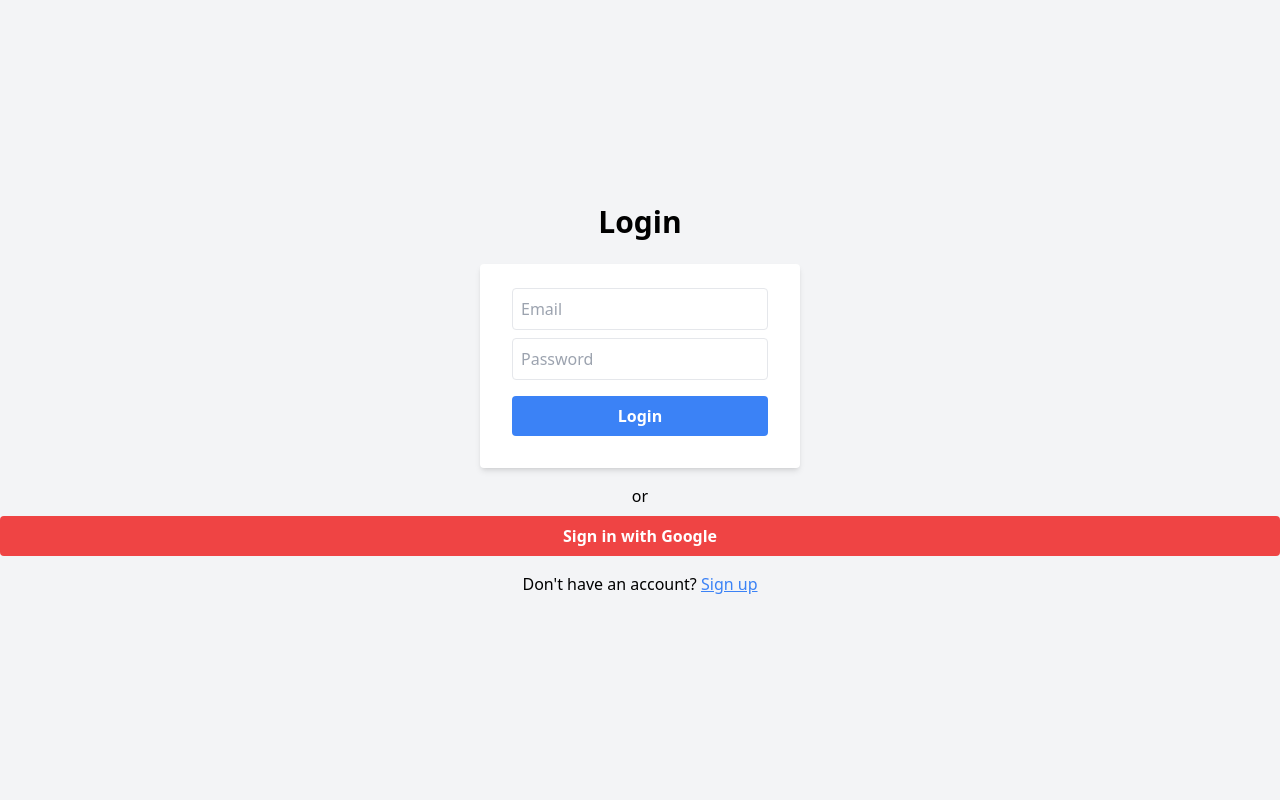
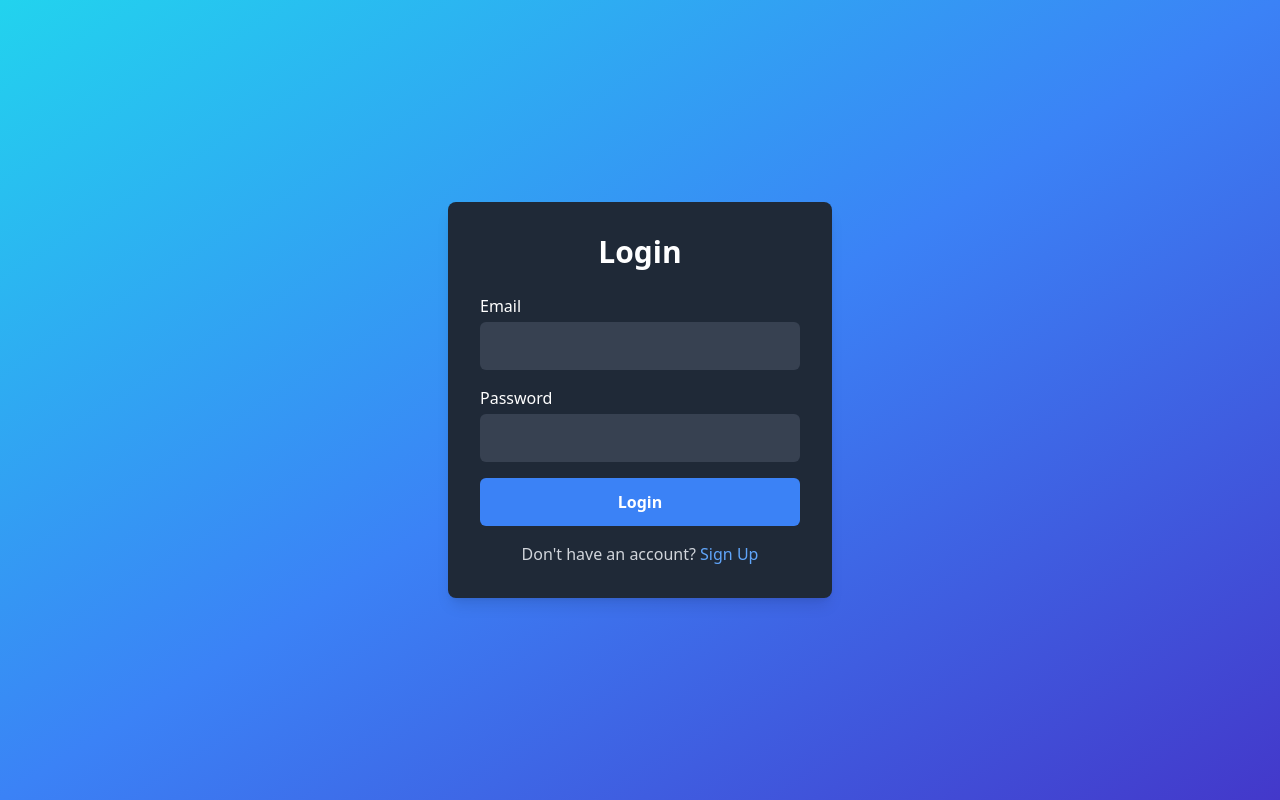
Before and after one commit to Dhun04/Task-Manager, a React (Vite) app: page /login in a window 1280 px wide. Built offline with nearby package versions, Linux system fonts and the light colour scheme.

Commit message:
Update LoginPage.jsx

```diff
--- a/src/pages/LoginPage.jsx
+++ b/src/pages/LoginPage.jsx
@@ -1,98 +1,54 @@
 import React, { useState } from "react";
-import { useNavigate } from "react-router-dom";
-import { signupUser, loginUser, oauthLogin } from "../api"; // Import API functions
+import { Link, useNavigate } from "react-router-dom";
 
 const LoginPage = () => {
-  const [isSignup, setIsSignup] = useState(false); // Toggle between login & signup
-  const [username, setUsername] = useState("");
   const [email, setEmail] = useState("");
   const [password, setPassword] = useState("");
-  const navigate = useNavigate(); // For redirecting
+  const navigate = useNavigate();
 
-  const handleAuth = async (e) => {
+  const handleLogin = (e) => {
     e.preventDefault();
-    try {
-      if (isSignup) {
-        const response = await signupUser({ username, email, password });
-        console.log("Signup successful:", response);
-      } else {
-        const response = await loginUser({ email, password });
-        console.log("Login successful:", response);
-        localStorage.setItem("token", response.token); // Store token
-      }
-      navigate("/dashboard"); // Redirect after login/signup
-    } catch (error) {
-      console.error("Authentication failed:", error);
-    }
-  };
-
-  const handleOAuthLogin = async () => {
-    try {
-      const response = await oauthLogin();
-      console.log("OAuth Login successful:", response);
-      navigate("/dashboard");
-    } catch (error) {
-      console.error("OAuth Login failed:", error);
-    }
+    console.log("Logging in with:", email, password);
+    navigate("/home");
   };
 
   return (
-    <div className="flex flex-col items-center justify-center min-h-screen bg-gray-100">
-      <h2 className="text-3xl font-bold mb-6">{isSignup ? "Sign Up" : "Login"}</h2>
+    <div className="flex items-center justify-center min-h-screen bg-gradient-to-br from-cyan-400 via-blue-500 to-indigo-700 text-white">
 
-      <form onSubmit={handleAuth} className="bg-white shadow-md rounded px-8 pt-6 pb-8 mb-4 w-80">
-        {isSignup && (
-          <input
-            type="text"
-            placeholder="Username"
-            className="border rounded p-2 w-full mb-2"
-            value={username}
-            onChange={(e) => setUsername(e.target.value)}
-            required
-          />
-        )}
+      <div className="bg-gray-800 p-8 rounded-lg shadow-lg w-96">
+        <h2 className="text-3xl font-bold text-center">Login</h2>
+        <form onSubmit={handleLogin} className="mt-6">
+          <div className="mb-4">
+            <label className="block mb-1 font-medium">Email</label>
             <input
               type="email"
-          placeholder="Email"
-          className="border rounded p-2 w-full mb-2"
+              className="w-full p-3 rounded-md bg-gray-700 text-white focus:ring-2 focus:ring-blue-500"
               value={email}
               onChange={(e) => setEmail(e.target.value)}
               required
             />
+          </div>
+          <div className="mb-4">
+            <label className="block mb-1 font-medium">Password</label>
             <input
               type="password"
-          placeholder="Password"
-          className="border rounded p-2 w-full mb-4"
+              className="w-full p-3 rounded-md bg-gray-700 text-white focus:ring-2 focus:ring-blue-500"
               value={password}
               onChange={(e) => setPassword(e.target.value)}
               required
             />
-        <button
-          type="submit"
-          className="bg-blue-500 text-white font-bold py-2 px-4 rounded hover:bg-blue-700 w-full"
-        >
-          {isSignup ? "Sign Up" : "Login"}
+          </div>
+          <button className="w-full bg-blue-500 hover:bg-blue-600 text-white font-bold py-3 rounded-md transition">
+            Login
           </button>
         </form>
-
-      <p className="mb-2">or</p>
-
-      <button
-        onClick={handleOAuthLogin}
-        className="bg-red-500 text-white font-bold py-2 px-4 rounded hover:bg-red-700 w-full"
-      >
-        Sign in with Google
-      </button>
-
-      <p className="mt-4">
-        {isSignup ? "Already have an account?" : "Don't have an account?"}{" "}
-        <button
-          onClick={() => setIsSignup(!isSignup)}
-          className="text-blue-500 underline"
-        >
-          {isSignup ? "Login here" : "Sign up"}
-        </button>
+        <p className="mt-4 text-center text-gray-300">
+          Don't have an account?{" "}
+          <Link to="/signup" className="text-blue-400 hover:underline">
+            Sign Up
+          </Link>
         </p>
+      </div>
     </div>
   );
 };
```
Lines whose indentation alone changed are shown as unchanged.
